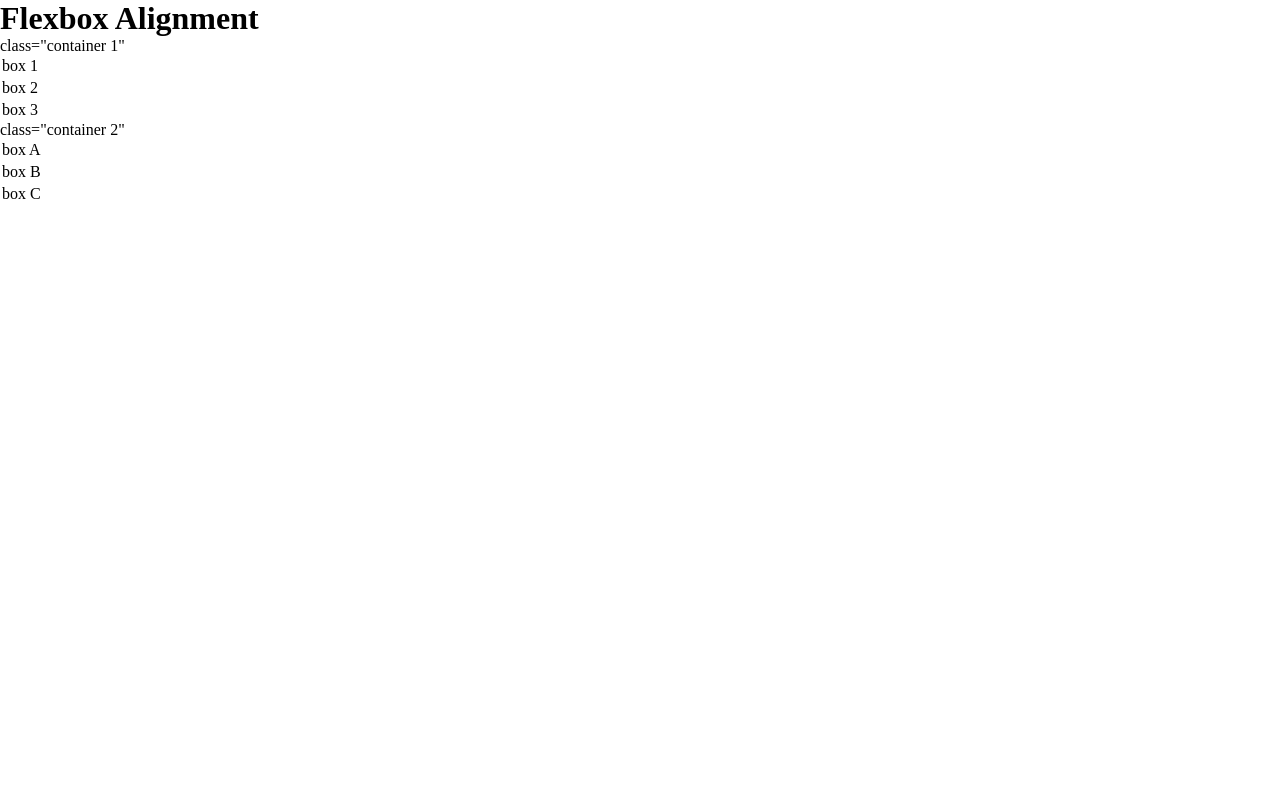
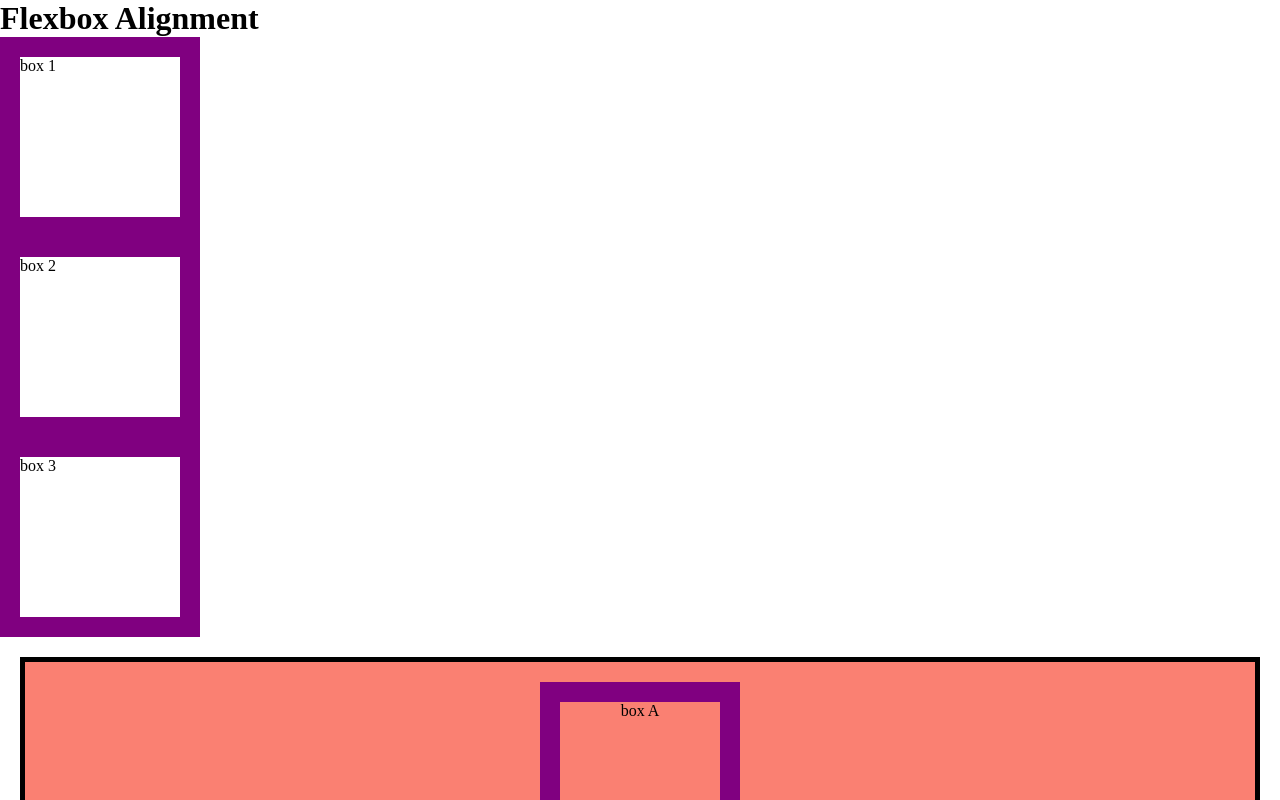
Before and after one commit to millicenttraylor7/Bridge-MILLIE, a plain HTML site: page index.html in a window 1280 px wide. Shown: the top 800 px of the page. Drawn offline with Linux system fonts and the light colour scheme.

Commit message:
update changes

```diff
--- a/index.html
+++ b/index.html
@@ -5,29 +5,29 @@
     <meta charset="UTF-8">
     <meta name="viewport" content="width=device-width, initial-scale=1.0">
     <title>Flex Box Aignment lesson</title>
-    <link rel="stylesheet" href="/styles/styles.css">
+    <link rel="stylesheet" href="../styles/style.css">
 
 </head>
 <body>
     <header>
         <h1>Flexbox Alignment</h1>
     </header>
-    <section>class="container 1"
-    <div class= "container">
+
+    <section class="container 1">
         <div class="box">box 1</div>
         <div class="box">box 2</div>
         <div class="box">box 3</div>
-    </div>
     </section>
 
-    <section>class="container 2"
-        <div class= "container">
+    <section class="container2">
             <div class="box">box A</div>
             <div class="box">box B</div>
             <div class="box">box C</div>
-        </div>
         </section>
 
+<footer>
+    <p>End Flexbox Alignment</p>
+</footer>
 
 </body>
 </html>
--- /dev/null
+++ b/styles/style.css
@@ -0,0 +1,34 @@
+*{
+
+    margin: 0;
+    padding: 0;
+    box-sizing: border-box;
+}
+
+.box{
+    width: 200px;
+    height: 200px;
+    border: 20px solid purple;
+
+}
+
+.container1{
+    display:flex;
+    background-color: aqua;
+    padding: 20px;
+    margin: 25px;
+    border: 4px solid black;
+    justify-content: space-evenly;
+}
+
+.container2{
+    display: flex;
+    flex-direction: column;
+    background-color: salmon;
+    padding: 20px;
+    margin: 20px;
+    border: 5px solid black;
+    justify-content: center;
+    align-items: center;
+    text-align: center;
+}
--- a/styles/styles.css
+++ b/styles/styles.css
@@ -19,11 +19,12 @@
         justify-content: space-evenly;
     }
 
-    .comtainer2{
+    .container2{
         display: flex;
+        flex-direction: column;
         background-color: aqua;
         padding: 20px;
-        margin: 20ox;
+        margin: 20px;
         border: 5px solid black;
         justify-content: space-evenly;
         align-items: center;
```
